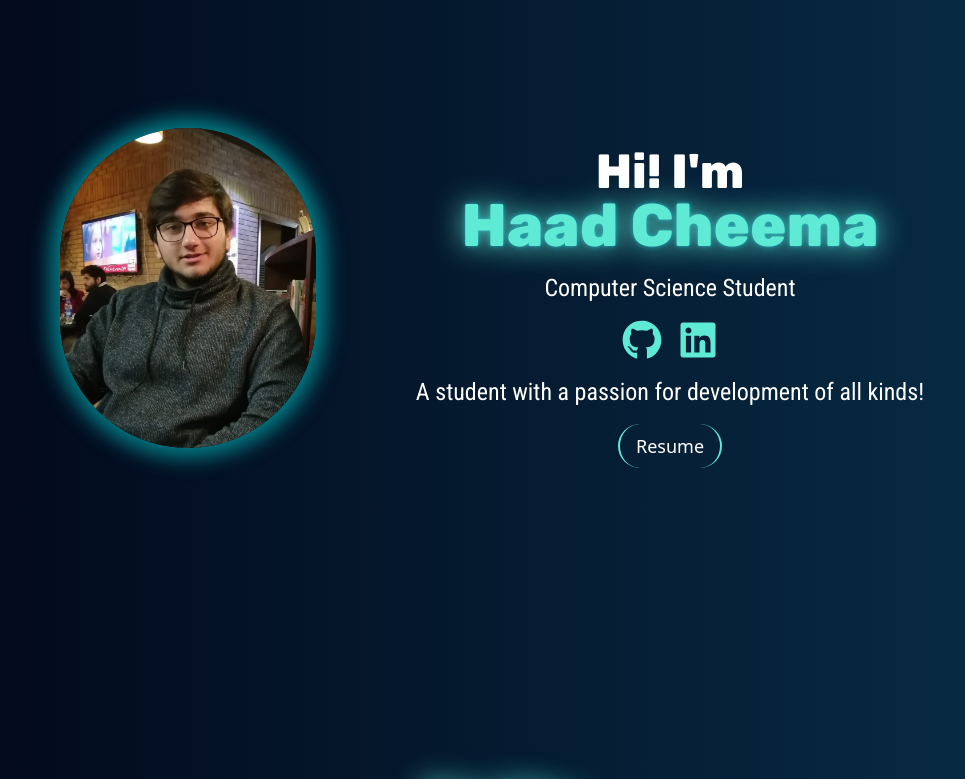
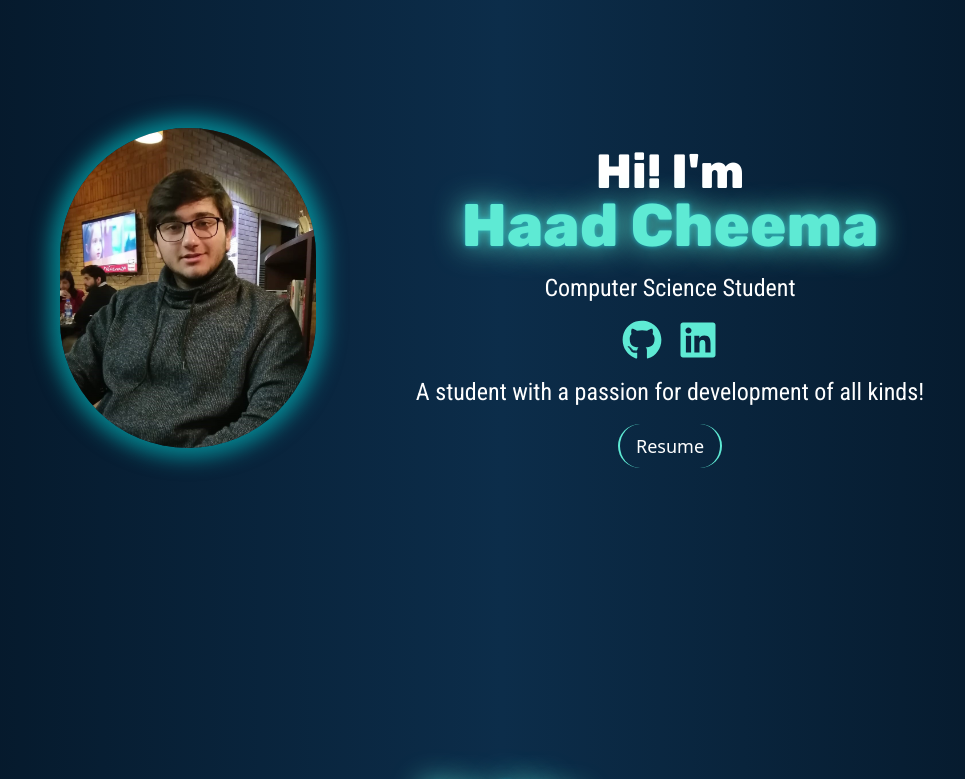
Before and after one commit to Haad1000/HaadDevTest, a React (Vite) app in the folder haad-dev/: page / in a window 1280 px wide. Shown: the top 779 px of the page, without its empty margins (138-1103 px from the left). Built offline with nearby package versions, Linux system fonts and the light colour scheme.

Commit message:
Fixed background bug

```diff
--- a/haad-dev/src/App.jsx
+++ b/haad-dev/src/App.jsx
@@ -7,7 +7,11 @@ import './index.css';
 
 const App = () => {
   return (
-    <div>
+    <div className="min-h-screen text-white"
+    style={{
+      background: "linear-gradient(90deg, #041525 0%, #0c2d4a 50%, #041525 100%)",
+    }}
+ >
       <Hero />
       <Skills />
       <Experience />
--- a/haad-dev/src/index.css
+++ b/haad-dev/src/index.css
@@ -2,6 +2,16 @@
 @tailwind components;
 @tailwind utilities;
 
+
+@layer base {
+  body {
+    @apply bg-[#031b34] text-white;
+  }
+}
+
+a:hover {
+  color: #00fff2;
+}
 
 /* :root {
   font-family: Inter, system-ui, Avenir, Helvetica, Arial, sans-serif;
@@ -20,11 +30,11 @@
 
 a {
   font-weight: 500;
-  color: #646cff;
+  color: #00e1ff;
   text-decoration: inherit;
 }
 a:hover {
-  color: #535bf2;
+  color: #00fff2;
 }
 
 body {
@@ -52,7 +62,7 @@ button {
   transition: border-color 0.25s;
 }
 button:hover {
-  border-color: #646cff;
+  border-color: #00e1ff;
 }
 button:focus,
 button:focus-visible {
@@ -65,7 +75,7 @@ button:focus-visible {
     background-color: #ffffff;
   }
   a:hover {
-    color: #747bff;
+    color: #00e1ff;
   }
   button {
     background-color: #f9f9f9;
```
